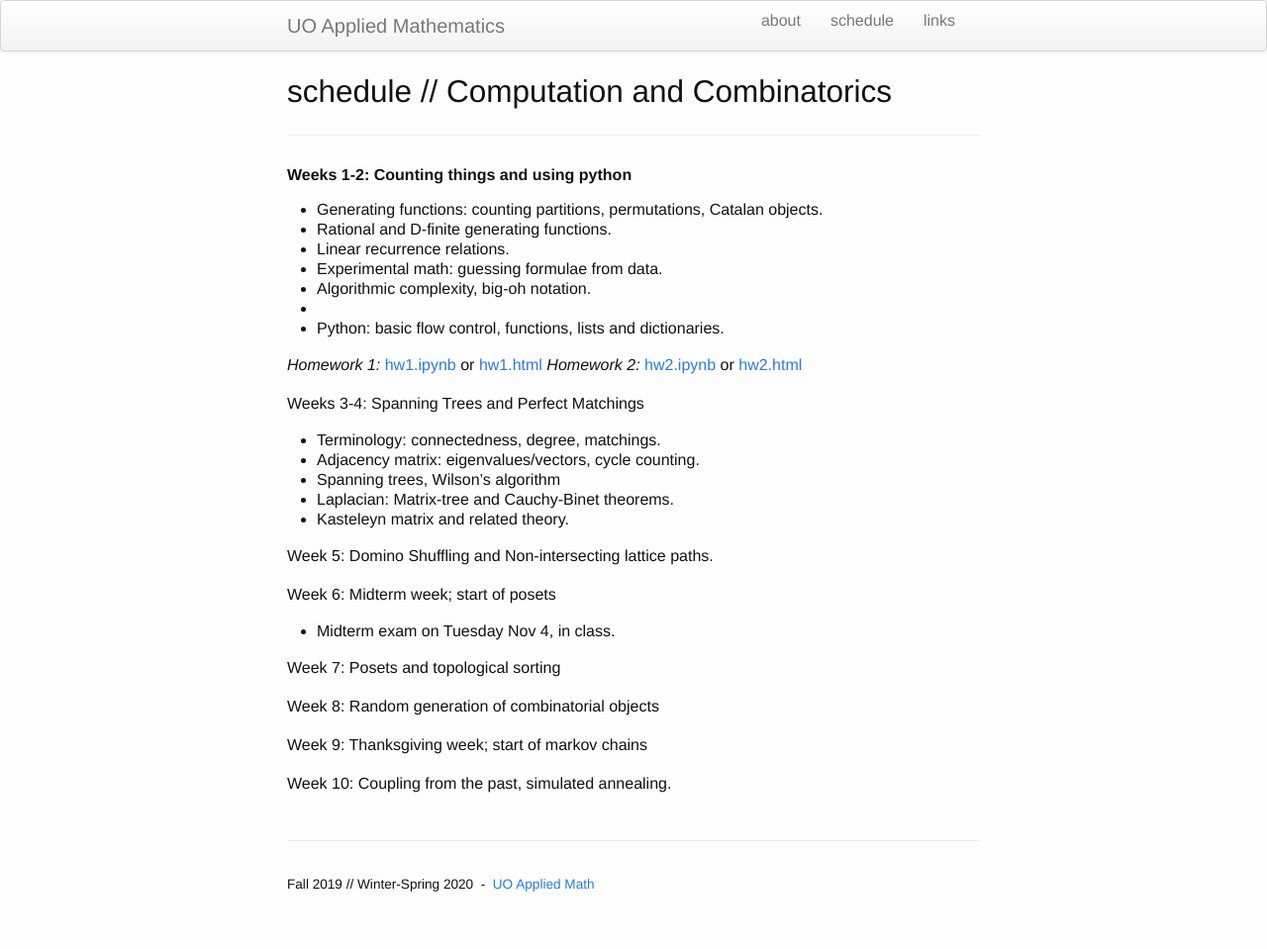
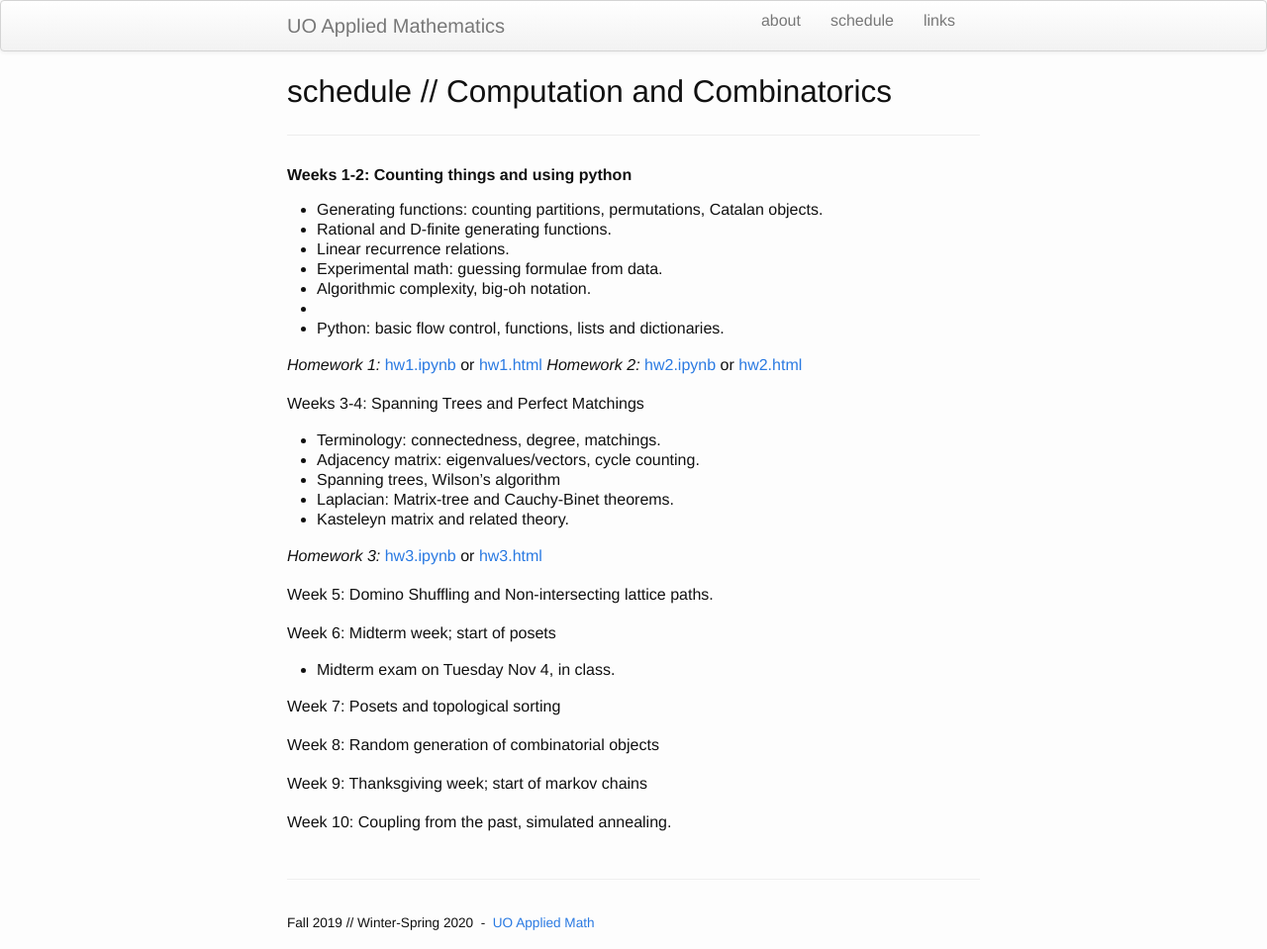
Before and after one commit to uo-applied-math/applied_math, a Jekyll site: the page built from pages/fall_schedule.md, in a window 1280 px wide. Shown: the whole page at 99% size. Built offline with Jekyll 4.4.1, drawn with Linux system fonts in a browser that asks for light colours; before the commit the page ends 920 px from its top, so only the background shows below that.

Commit message:
link to HW 3

```diff
--- a/pages/fall_schedule.md
+++ b/pages/fall_schedule.md
@@ -28,6 +28,8 @@ Weeks 3-4: Spanning Trees and Perfect Matchings
 - Laplacian: Matrix-tree and Cauchy-Binet theorems.
 - Kasteleyn matrix and related theory.
 
+*Homework 3:* [hw3.ipynb](../assignments/fall/hw3.ipynb) or [hw3.html](../assignments/fall/hw3.html)
+
 Week 5: Domino Shuffling and Non-intersecting lattice paths.
 
 Week 6: Midterm week; start of posets
```
